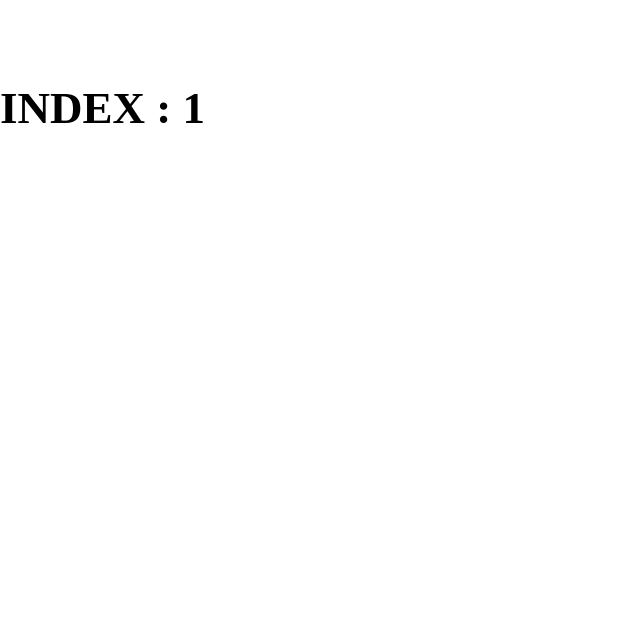
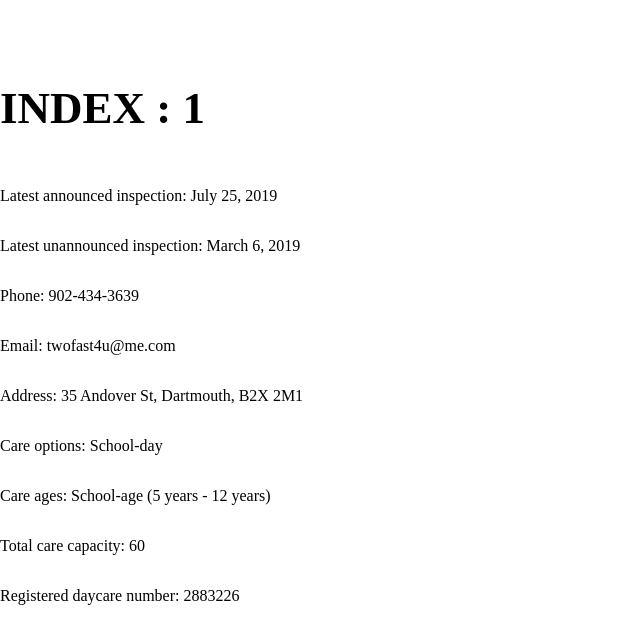
Before and after one commit to BLX151/data-daycare, a Flask app: page /daycare/1 in a window 1280 px wide. Shown: the part 254-875 px from the top of the page, without its empty margins (0-640 px from the left). Before the commit the page ends 377 px from the top, so only its background shows below. Run offline with Flask 2, Linux system fonts and the light colour scheme.

Commit message:
now with new rough info pages

```diff
--- a/dd/templates/daycare.html
+++ b/dd/templates/daycare.html
@@ -5,4 +5,67 @@
 <h1>PAGE FOR DAYCARE : {{ daycare_info["facility_name"] }}</h1>
 <h2>INDEX : {{ index }}</h2>
 
+{% if daycare_info["annual_inspection"] %}
+    <p>Latest announced inspection: {{daycare_info["annual_inspection"]}}</p>
+{% endif %}
+
+{% if daycare_info["annual_unannounced_inspection"] %}
+    <p>Latest unannounced inspection: {{daycare_info["annual_unannounced_inspection"]}}</p>
+{% endif %}
+
+{% if daycare_info["phone"] %}
+    <p>Phone: {{daycare_info["phone"]}}</p>
+{% endif %}
+
+{% if daycare_info["email"] %}
+    <p>Email: {{daycare_info["email"]}}</p>
+{% endif %}
+
+<p>Address: {{ daycare_info["address"] }}, {{ daycare_info["city"] }}, {{ daycare_info["postal"] }}</b></p>
+
+<p>Care options:
+    {% if daycare_info["prog_full_day"] == "Yes" %}
+        Full-day
+    {% endif %}
+
+    {% if daycare_info["prog_part_day"] == "Yes" %}
+        Part-day
+    {% endif %}
+
+    {% if daycare_info["prog_school_age"] == "Yes" %}
+        School-day
+    {% endif %}
+</p>
+
+<p>Care ages:
+    {% if daycare_info["age_infant"] == "Yes" %}
+        Infant
+    {% endif %}
+
+    {% if daycare_info["age_toddler"] == "Yes" %}
+        Toddler
+    {% endif %}
+
+    {% if daycare_info["age_preschool"] == "Yes" %}
+        Preschool
+    {% endif %}
+
+    {% if daycare_info["age_school_age"] == "Yes" %}
+        School-age
+    {% endif %}
+
+    {% if daycare_info["age_range"] %}
+        ({{daycare_info["age_range"]}})
+    {% endif %}
+</p>
+
+{% if daycare_info["total_licance_capacity"] %}
+    <p>Total care capacity: {{daycare_info["total_licance_capacity"]}}</p>
+{% endif %}
+
+{% if daycare_info["facility_identifier"] %}
+    <p>Registered daycare number: {{daycare_info["facility_identifier"]}}</p>
+{% endif %}
+
+
 {% endblock content %}
```
